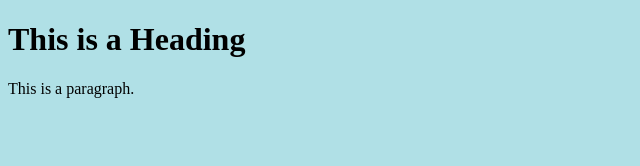
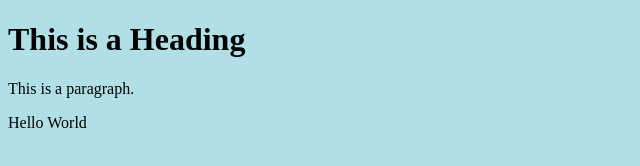
Before and after one commit to HarisMirza/HarisMirza.github.io, a plain HTML site: page excercises/index.html in a window 1280 px wide. Shown: the full height of the page, 0-640 px from the left. Drawn offline with Linux system fonts and the light colour scheme.

Commit message:
Update index.html

```diff
--- a/excercises/index.html
+++ b/excercises/index.html
@@ -8,6 +8,6 @@
 
 <h1>This is a Heading</h1>
 <p>This is a paragraph.</p>
-
+<p syle="color:Tomato;">Hello World</p>
 </body>
 </html>
```
